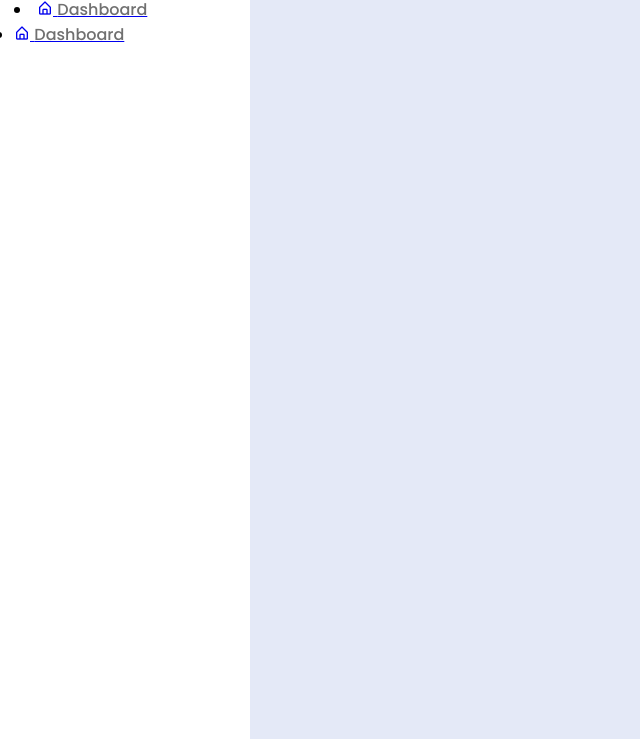
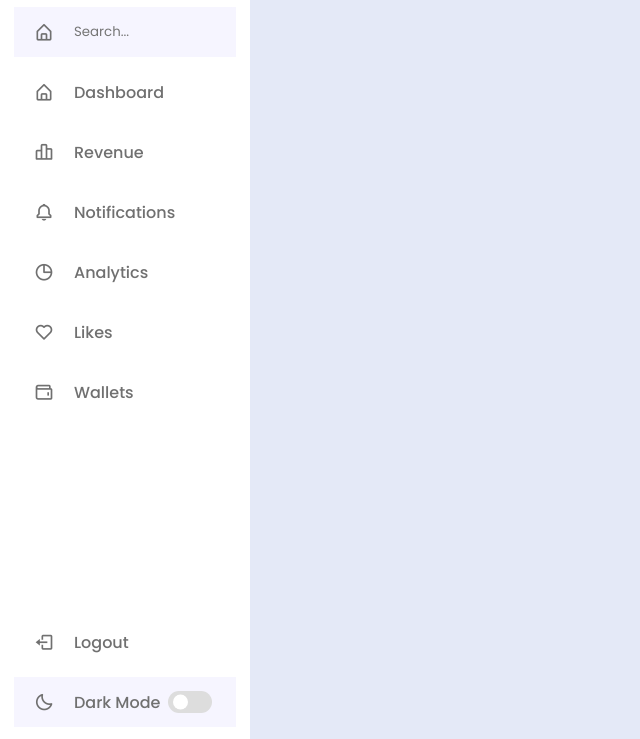
Before and after one commit to MatheusSilvaLima/Responsive-Sidebar-Menu, a plain HTML site: page index.html in a window 1280 px wide. Shown: the part 61-800 px from the top of the page, without its empty margins (0-640 px from the left). Drawn offline with nearby package versions, Linux system fonts and the light colour scheme.

Commit message:
Search bar and toggle dark mode

```diff
--- a/css/styles.css
+++ b/css/styles.css
@@ -1,14 +1,14 @@
     /* Google Font Poppins */
     @import url('https://fonts.googleapis.com/css2?family=Poppins:wght@300;400;500;600;700&display=swap');
 
-*{
+    * {
         font-family: 'Poppins', sans-serif;
         margin: 0;
         padding: 0;
         box-sizing: border-box;
     }
 
-:root{
+    :root {
         /* colors */
         --body-color: #E4E9F7;
         --sidebar-color: #FFF;
@@ -24,27 +24,16 @@
         --tran-05: all 0.5s ease;
     }
 
-body{
+    body {
         height: 100vh;
         background: var(--body-color);
     }
-    /* Resuable CSS */
-.sidebar .text{
-    font-size: 16px;
-    font-weight: 500;
-    color: var(--text-color);
-}
 
-.sidebar .image{
-    min-width: 60px;
-    display: flex;
-    align-items: center;
-}
 
 
     /* Sidebar */
 
-.sidebar{
+    .sidebar {
         position: fixed;
         top: 0;
         left: 0;
@@ -54,34 +43,70 @@ body{
         background: var(--sidebar-color);
     }
 
-.sidebar header{
+    /* Resuable CSS */
+    .sidebar .text {
+        font-size: 16px;
+        font-weight: 500;
+        color: var(--text-color);
+    }
+
+    .sidebar .image {
+        min-width: 60px;
+        display: flex;
+        align-items: center;
+    }
+
+    .sidebar li {
+        height: 50px;
+        margin-top: 10px;
+        list-style: none;
+        display: flex;
+        align-items: center;
+    }
+
+    .sidebar li .icon {
+        display: flex;
+        align-items: center;
+        justify-content: center;
+        min-width: 60px;
+        font-size: 20px;
+
+    }
+
+    .sidebar li .icon,
+    .sidebar li .text {
+        color: var(--text-color);
+        transition: var(--tran-02);
+    }
+
+    .sidebar header {
         position: relative;
     }
 
-.sidebar .image-text img{
+    .sidebar .image-text img {
         width: 40px;
         border-radius: 6px;
     }
 
-.sidebar header .image-text{
+    .sidebar header .image-text {
         display: flex;
         align-items: center;
     }
 
-header .image-text .header-text{
+    header .image-text .header-text {
         display: flex;
         flex-direction: column;
     }
 
-.header-text .name{
+    .header-text .name {
         font-weight: 600;
     }
 
-.header-text .profession{
+    .header-text .profession {
         margin-top: -2px;
     }
 
-.sidebar header .toggle{
+    .sidebar header .toggle {
         position: absolute;
         top: 50%;
         right: -25px;
@@ -96,3 +121,89 @@ header .image-text .header-text{
         color: var(--sidebar-color);
         font-size: 22px;
     }
+
+    .sidebar .search-box {
+        background: var(--primary-color-light);
+    }
+
+    .search-box input {
+        height: 100%;
+        width: 100%;
+        outline: none;
+        border: none;
+        border-radius: 6px;
+        background: var(--primary-color-light);
+    }
+
+    .sidebar li a {
+        height: 100%;
+        width: 100%;
+        display: flex;
+        align-items: center;
+        text-decoration: none;
+        border-radius: 6px;
+        transition: var(--tran-04);
+    }
+
+    .sidebar li a:hover{
+        background: var(--primary-color);
+    }
+
+    .sidebar li a:hover .icon,
+    .sidebar li a:hover .text{
+        color: var(--sidebar-color);
+    }
+
+    .sidebar .menu-bar{
+        height: calc(100% - 50px);
+        display: flex;
+        flex-direction: column;
+        justify-content: space-between;
+    }
+
+    .menu-bar .mode{
+        background: var(--primary-color-light);
+    }
+
+    .menu-bar .mode .moon-sun{
+        height: 50px;
+        width: 60px;
+        display: flex;
+        align-items: center;
+    }
+    .menu-bar .mode i{
+        position: absolute;
+    }
+
+    .menu-bar .mode i.sun{
+        opacity: 0;
+    }
+
+    .menu-bar .mode .toggle-switch{
+        display: flex;
+        align-items: center;
+        justify-content: center;
+        height: 100%;
+        min-width: 60px;
+        cursor: pointer;
+    }
+
+    .toggle-switch .switch{
+        position: relative;
+        height: 22px;
+        width: 44px;
+        border-radius: 25px;;
+        background: var(--toggle-color);
+    }
+
+    .switch:before{
+        content: '';
+        position: absolute;
+        height: 15px;
+        width: 15px;
+        border-radius: 50%;
+        top: 50%;
+        left: 5px;
+        transform: translateY(-50%);
+        background: var(--sidebar-color);
+    }
--- a/index.html
+++ b/index.html
@@ -32,20 +32,71 @@
 
             <div class="menu-bar">
                 <div class="menu">
-                    <li class="nav-link">
-                        <a href="#">
-                            <i class='bx bx-home-alt'></i>
-                            <span class="text nav-text">Dashboard</span>
+                    <li class="search-box">
+                            <i class='bx bx-home-alt icon'></i>
+                            <input type="search" placeholder="Search...">
 
                     </li>
                     <ul class="menu-links">
                         <li class="nav-link">
                             <a href="#">
-                                <i class='bx bx-home-alt'></i>
+                                <i class='bx bx-home-alt icon'></i>
                                 <span class="text nav-text">Dashboard</span>
                             </a>
                         </li>
+                        <li class="nav-link">
+                            <a href="#">
+                                <i class='bx bx-bar-chart-alt-2 icon'></i>
+                                <span class="text nav-text">Revenue</span>
+                            </a>
+                        </li>
+                        <li class="nav-link">
+                            <a href="#">
+                                <i class='bx bx-bell icon'></i>
+                                <span class="text nav-text">Notifications</span>
+                            </a>
+                        </li>
+                        <li class="nav-link">
+                            <a href="#">
+                                <i class='bx bx-pie-chart-alt icon'></i>
+                                <span class="text nav-text">Analytics</span>
+                            </a>
+                        </li>
+                        <li class="nav-link">
+                            <a href="#">
+                                <i class='bx bx-heart icon'></i>
+                                <span class="text nav-text">Likes</span>
+                            </a>
+                        </li>
+                        <li class="nav-link">
+                            <a href="#">
+                                <i class='bx bx-wallet icon'></i>
+                                <span class="text nav-text">Wallets</span>
+                            </a>
+                        </li>
                     </ul>
+                </div>
+
+                <div class="bottom-content">
+                    <li class="">
+                        <a href="#">
+                            <i class='bx bx-log-out icon'></i>
+                            <span class="text nav-text">Logout</span>
+                        </a>
+                    </li>
+
+                    <li class="mode">
+                        <div class="moon-sun">
+                            <i class='bx bx-moon icon moon'></i>
+                            <i class='bx bx-sun icon sun'></i>
+                        </div>
+                        <span class="mode-text text">Dark Mode</span>
+
+                        <div class="toggle-switch">
+                            <span class="switch"></span>
+                        </div>
+                    </li>
+
                 </div>
             </div>
         </nav>
```
Lines whose indentation alone changed are shown as unchanged.
